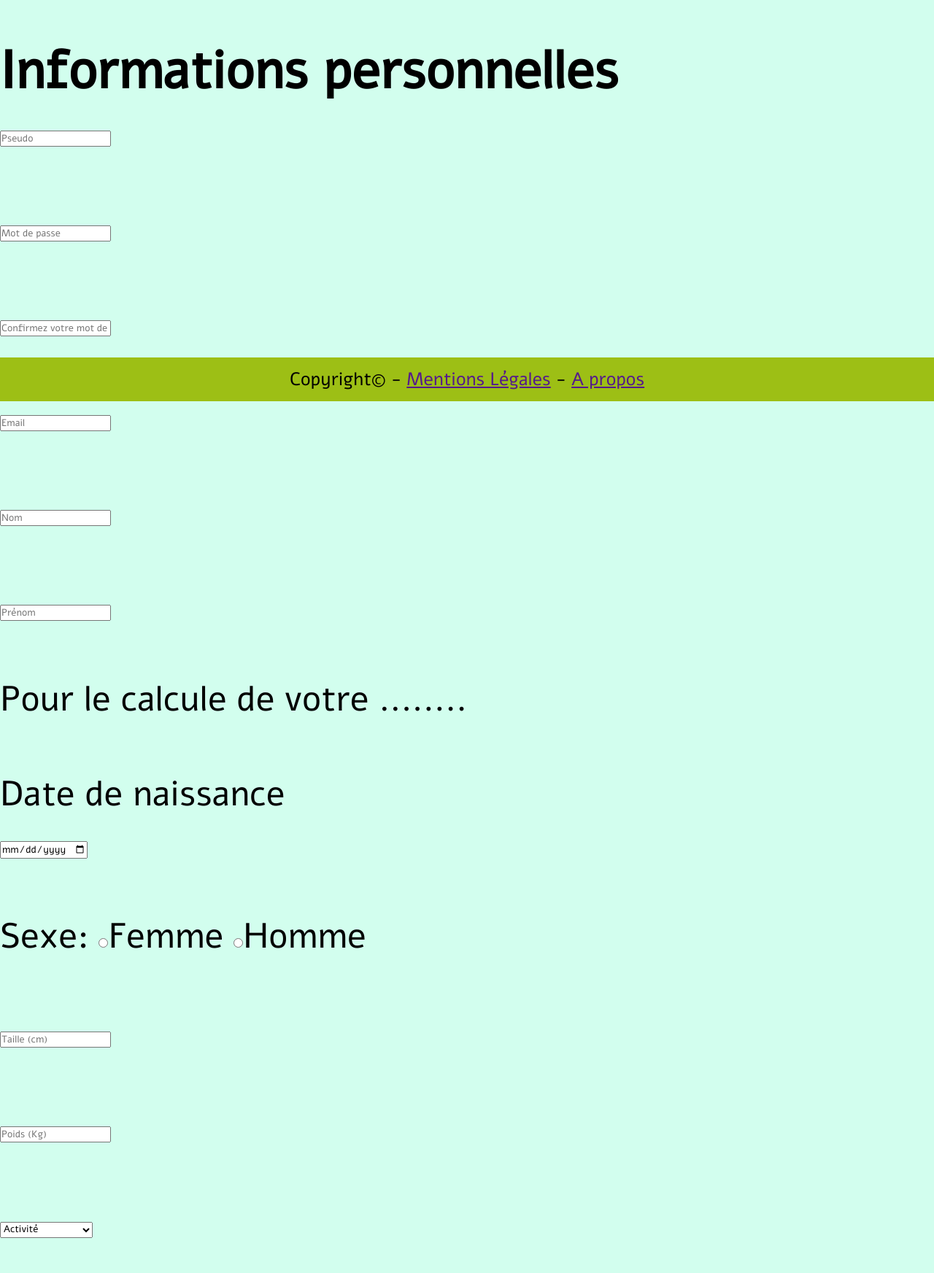
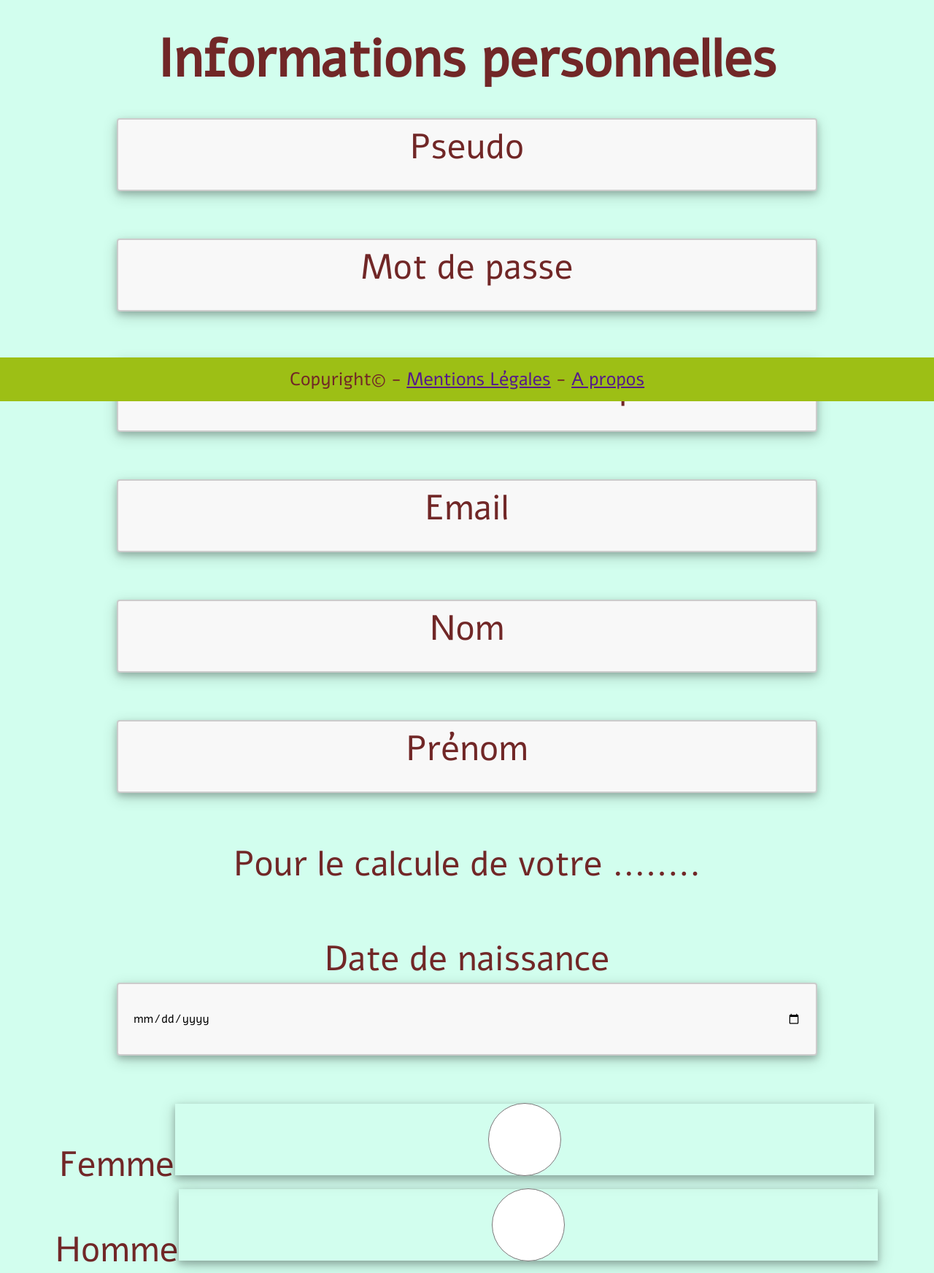
Before and after one commit to dcledainsv/Data-Projet, a PHP site: page /formulaireInscription.php in a window 1280 px wide. Shown: the part 250-1995 px from the top of the page at 73% size. Run offline with PHP 8.4, Linux system fonts and the light colour scheme; data that the repository does not hold is empty.

Commit message:
form incription

```diff
--- a/css/style-inscription.css
+++ /dev/null
@@ -1,8 +0,0 @@
-body {
-    color : black;
-    font-size: 3em;
-}
-
-section {
-    margin-top: 3rem;
-}
--- /dev/null
+++ b/css/style_inscription.css
@@ -0,0 +1,28 @@
+body, ::placeholder {
+    color : #712727;
+    font-size: 3em;
+    text-align: center;
+
+}
+
+input {
+    justify-content: center;
+    width: 75%;
+    height: 100px;
+    padding: 12px 20px;
+    box-sizing: border-box;
+    border: 2px solid #ccc;
+    border-radius: 4px;
+    background-color: #f8f8f8;
+    font-size: 16px;
+    resize: none;
+    box-shadow: 0 4px 8px 0 rgba(0, 0, 0, 0.2), 0 6px 20px 0 rgba(0, 0, 0, 0.19);
+}
+
+section {
+    margin-top : 2rem;
+}
+
+form {
+    margin-top : 2rem;
+}
--- a/formulaireInscription.php
+++ b/formulaireInscription.php
@@ -3,7 +3,8 @@
 	<head>
 		<meta charset="utf-8">
 		<link rel="stylesheet" type="text/css" href="./css/style.css">
-		<link rel="stylesheet" type="text/css" href="./css/style-inscription.css">
+    <link rel="stylesheet" type="text/css" href="./css/style_inscription.css">
+
 		<title>Formulaire d'inscription</title>
 	</head>
 
@@ -40,10 +41,9 @@
                 <input type="date" name="dateDeNaissance" value="<?php echo $dateDeNaissance;?>"placeholder="Date de naissance">
                 <span class="error"><?php echo $dateDeNaissanceErr;?></span>
                 <br><br>
-                Sexe:
-                <input type="radio" name="sexe" <?php if (isset($sexe) && $sexe=="femme") echo "checked";?> value="femme">Femme
+                Femme<input type="radio" name="sexe" <?php if (isset($sexe) && $sexe=="femme") echo "checked";?> value="femme">
                 <span class="error"><?php echo $sexeErr;?></span>
-                <input type="radio" name="sexe" <?php if (isset($sexe) && $sexe=="homme") echo "checked";?> value="homme">Homme
+                Homme<input type="radio" name="sexe" <?php if (isset($sexe) && $sexe=="homme") echo "checked";?> value="homme">
                 <span class="error"><?php echo $sexeErr;?></span>
                 <br><br>
                 <input type="number" name="taille" value="<?php echo $taille;?>"placeholder="Taille (cm)">
```
